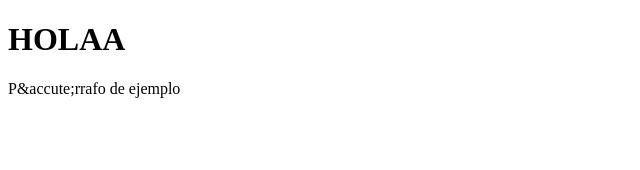
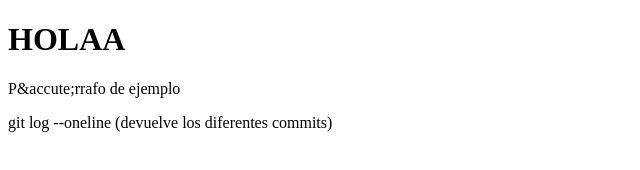
Before and after one commit to arturomp99/Ejemplo1, a plain HTML site: page index.html in a window 1280 px wide. Shown: the whole page, without its empty margins (0-640 px from the left). Drawn offline with Linux system fonts and the light colour scheme.

Commit message:
Agregado segundo párrafo

```diff
--- a/index.html
+++ b/index.html
@@ -9,5 +9,6 @@
 <body>
     <h1>HOLAA</h1>
     <p>P&accute;rrafo de ejemplo</p>
+    <p>git log --oneline (devuelve los diferentes commits)</p>
 </body>
 </html>
```
